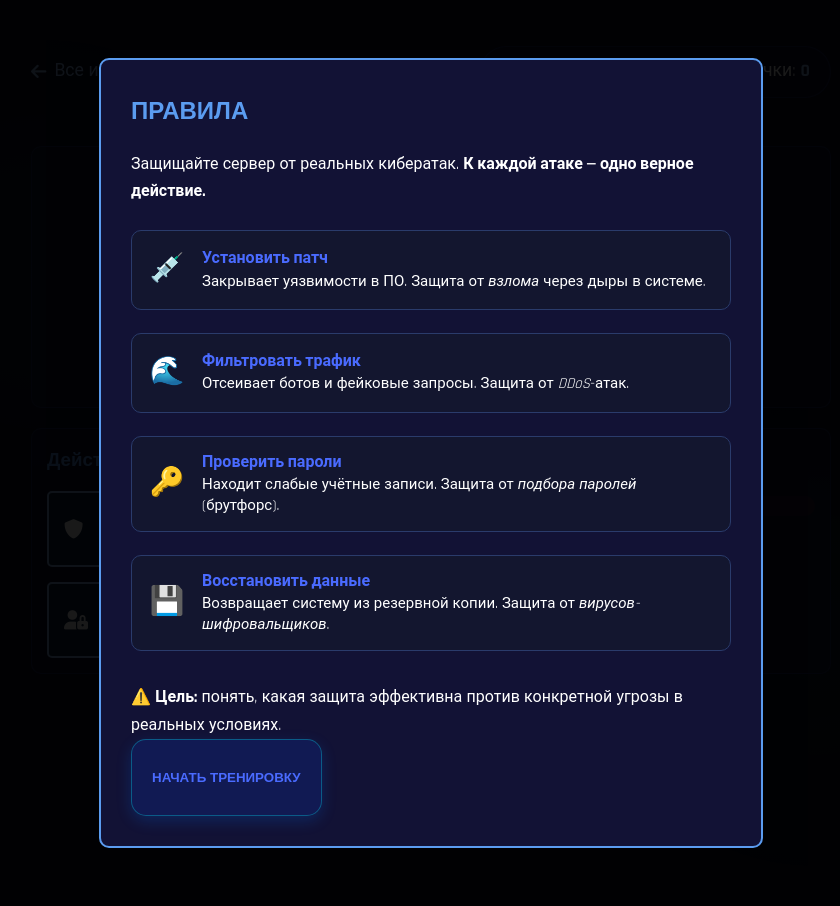
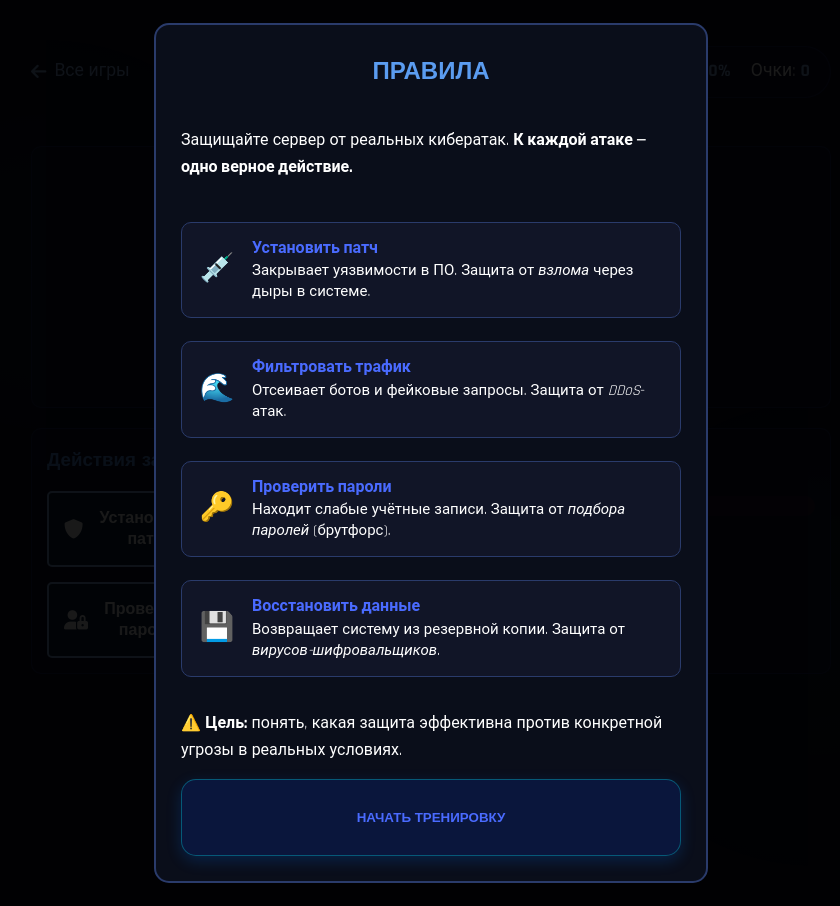
Before and after one commit to Landishkan/who, a PHP site: page /game/network-defense.html in a window 1280 px wide. Shown: the whole page, without its empty margins (209-1049 px from the left). Run offline with PHP 8.4, Linux system fonts and the light colour scheme.

Commit message:
Update network-defense.css

```diff
--- a/game/css/network-defense.css
+++ b/game/css/network-defense.css
@@ -347,4 +347,78 @@
 
 /* Для поражения */
 .defeat .modal-icon { color: #ff2d75; }
+
 .defeat .modal-content { border-color: #ff2d75; }
+
+/* Базовые стили для tutorial-content */
+.tutorial-content {
+    background: #0a0e1a;
+    border: 2px solid #2a3b6b;
+    border-radius: 15px;
+    padding: 25px;
+    max-width: 500px;
+    width: 90%;
+    max-height: 90vh; /* Ограничиваем высоту окна */
+    display: flex;
+    flex-direction: column;
+}
+
+/* Контейнер с прокруткой */
+.tutorial-scroll {
+    flex: 1; /* Занимает всё доступное пространство */
+    overflow-y: auto; /* Включаем вертикальную прокрутку */
+    margin: 15px 0;
+    padding-right: 10px; /* Отступ для полосы прокрутки */
+}
+
+/* Кастомный скроллбар (опционально, для красоты) */
+.tutorial-scroll::-webkit-scrollbar {
+    width: 6px;
+}
+
+.tutorial-scroll::-webkit-scrollbar-track {
+    background: rgba(20, 25, 45, 0.3);
+    border-radius: 3px;
+}
+
+.tutorial-scroll::-webkit-scrollbar-thumb {
+    background: #4a6bff;
+    border-radius: 3px;
+}
+
+/* Заголовок и кнопка остаются на месте */
+.tutorial-content h2 {
+    margin-top: 0;
+    text-align: center;
+}
+
+.cyber-button {
+    margin-top: 15px;
+    flex-shrink: 0; /* Чтобы кнопка не сжималась */
+}
+
+/* Адаптация для очень маленьких экранов */
+@media (max-height: 600px) {
+    .tutorial-content {
+        padding: 15px;
+        max-height: 85vh;
+    }
+
+    .rule-item {
+        padding: 10px;
+        margin-bottom: 8px;
+    }
+
+    .rule-icon {
+        font-size: 20px;
+        margin-right: 12px;
+    }
+
+    .rule-text strong {
+        font-size: 15px;
+    }
+
+    .rule-desc {
+        font-size: 13px;
+    }
+}
```
